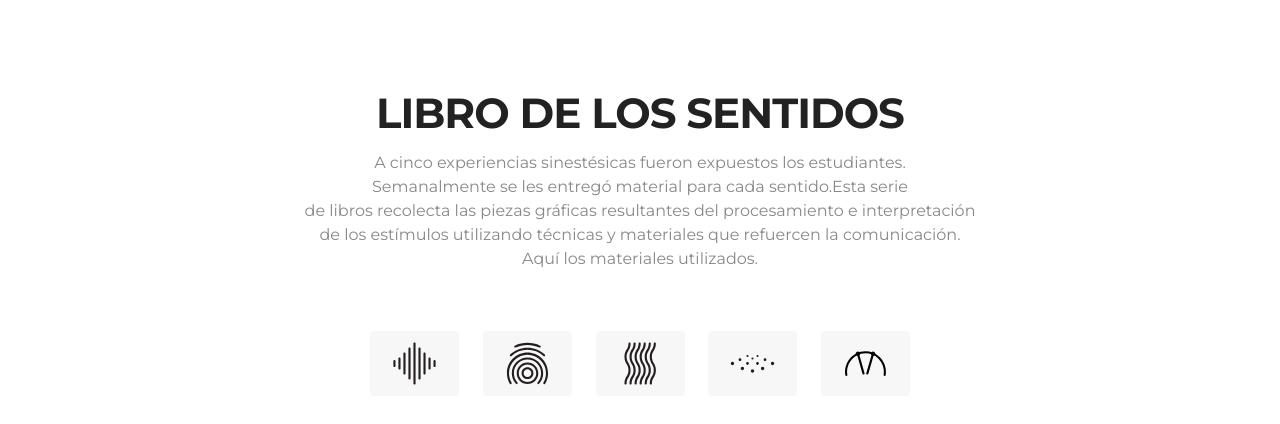
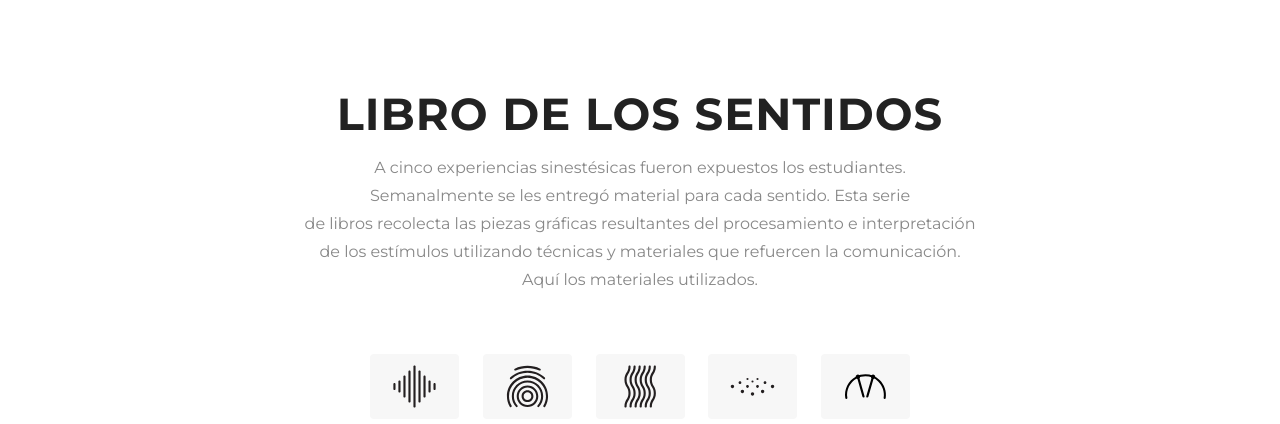
Before and after one commit to Librodelossentidos/Librodelossentidos.github.io, a plain HTML site: page PAGINA_LIBRO_SENTIDOS 3/index.html in a window 1280 px wide. Shown: the top 424 px of the page. Drawn offline with nearby package versions, Linux system fonts and the light colour scheme.

Commit message:
Typo change

```diff
--- a/PAGINA_LIBRO_SENTIDOS 3/css/style.css
+++ b/PAGINA_LIBRO_SENTIDOS 3/css/style.css
@@ -63,11 +63,11 @@ body {
 	margin:0;
 }
 h2{
-	font-size:3em;
+	font-size:3.2em;
 	color:#222222;
 	font-family: 'Montserrat', sans-serif;
 	font-weight:700;
-	letter-spacing: -1px;
+	letter-spacing: 1px;
 	margin:0 0 15px 0;
 	text-align:center;
 	text-transform:uppercase;
@@ -86,7 +86,7 @@ h6{
 font-family: 'Montserrat', sans-serif;	font-weight:400;
 	text-align:center;
 	margin:0 0 60px 0;
-	line-height: 24px;
+	line-height: 28px;
 }
 p{
 	line-height:24px;
```
Also changed, not shown: PAGINA_LIBRO_SENTIDOS 3/index.html (+1 -1 lines).
